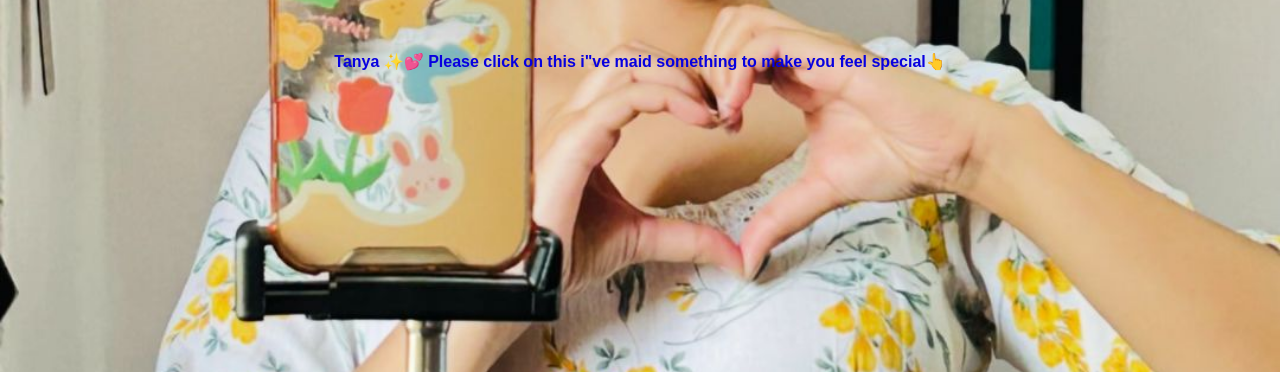
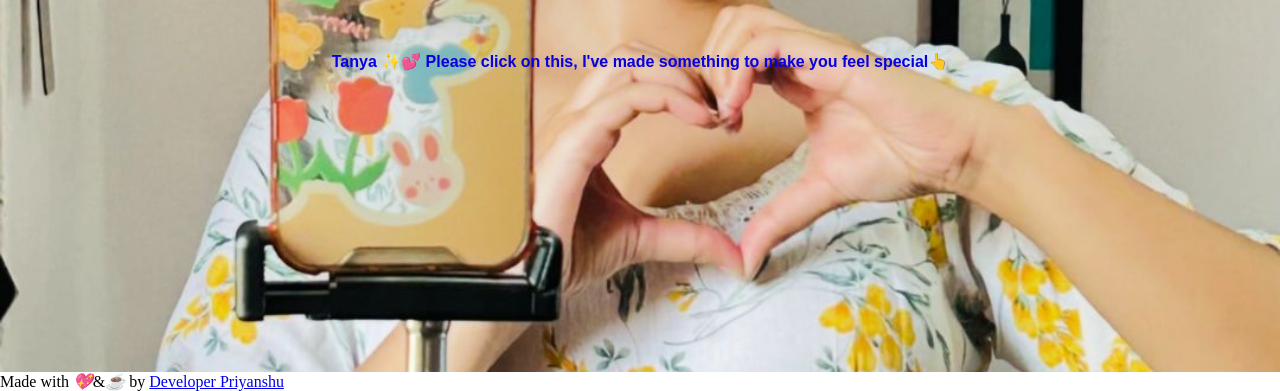
Before and after one commit to Priyanshu84iya/Tanya--My-Crush, a plain HTML site: page index.html in a window 1280 px wide. Shown: the part 428-819 px from the top of the page. Drawn offline with Linux system fonts and the light colour scheme.

Commit message:
Update index.html

```diff
--- a/index.html
+++ b/index.html
@@ -8,11 +8,16 @@
   </head>
   <body>
     <div class="container">
-      <p> Tanya ✨💕 Please click on this i"ve maid something to make you feel special👆</p>
+      <p>Tanya ✨💕 Please click on this, I've made something to make you feel special👆</p>
       <div class="ribbon"></div>
       <div class="tag">
         <a href="book.html">Love🫀</a>
       </div>
     </div>
+    <!-- made with love footer -->
+    <div class="made-with-love">
+      Made with <i id="heart">💖</i>&<i id="coffee">☕</i> by
+      <a href="https://github.com/Priyanshu84iya">Developer Priyanshu</a>
+    </div>
   </body>
 </html>
```
